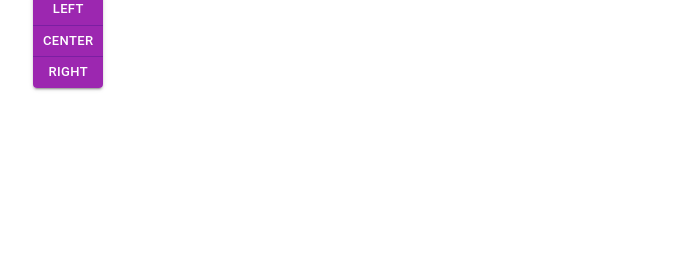
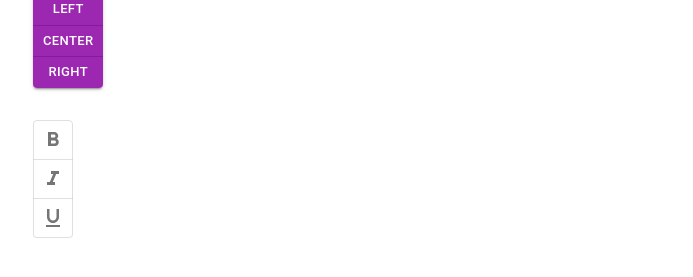
Before and after one commit to Vrund9/materialDemo, a React (Create React App) app: page / in a window 1280 px wide. Shown: the part 487-764 px from the top of the page, without its empty margins (31-724 px from the left). Built offline with nearby package versions, Linux system fonts and the light colour scheme.

Commit message:
feat: 🎸 Toggle button added

```diff
--- a/src/components/MuiButtons.tsx
+++ b/src/components/MuiButtons.tsx
@@ -1,7 +1,16 @@
-import { Stack, Button, IconButton, ButtonGroup } from '@mui/material'
+import { Stack, Button, IconButton, ButtonGroup, ToggleButton, ToggleButtonGroup } from '@mui/material'
 import SendIcon from '@mui/icons-material/Send';
+import FormatBoldIcon from '@mui/icons-material/FormatBold';
+import FormatItalicIcon from '@mui/icons-material/FormatItalic';
+import FormatUnderlinedIcon from '@mui/icons-material/FormatUnderlined';
+import React, { useState } from 'react';
 
 const MuiButtons = () => {
+  const [formats, setFormats] = useState<string | null>(null)
+  console.log('for', formats)
+  const handleFormatChange = (_event: React.MouseEvent<HTMLElement>, updatedFormats: string | null) => {
+    setFormats(updatedFormats)
+  }
   return (
     <Stack spacing={4}>
       <Stack spacing={2} direction="row">
@@ -50,6 +59,13 @@
           <Button>Right</Button>
         </ButtonGroup>
       </Stack>
+      <Stack direction="row">
+        <ToggleButtonGroup exclusive orientation='vertical' aria-label='text format' value={formats} onChange={handleFormatChange} size="small" color="success">
+          <ToggleButton value="bold" aria-label='bold'><FormatBoldIcon/></ToggleButton>
+          <ToggleButton value="italic" aria-label='italic'><FormatItalicIcon/></ToggleButton>
+          <ToggleButton value="underline" aria-label='underline'><FormatUnderlinedIcon/></ToggleButton>
+        </ToggleButtonGroup>
+      </Stack>
     </Stack>
   )
 }
```
